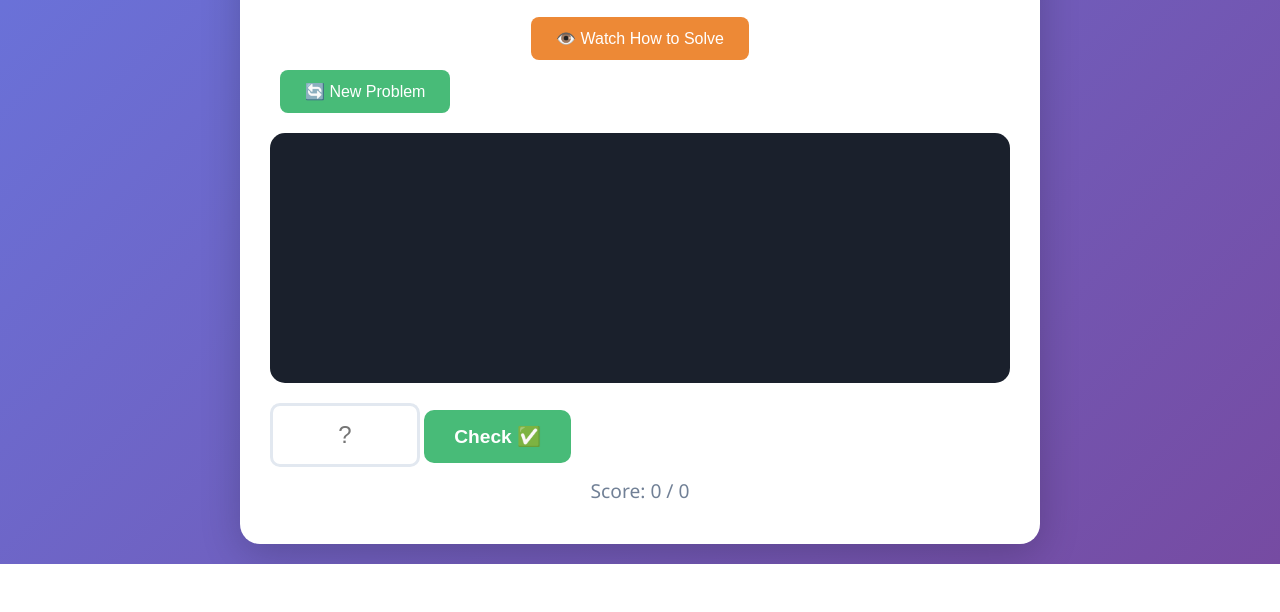
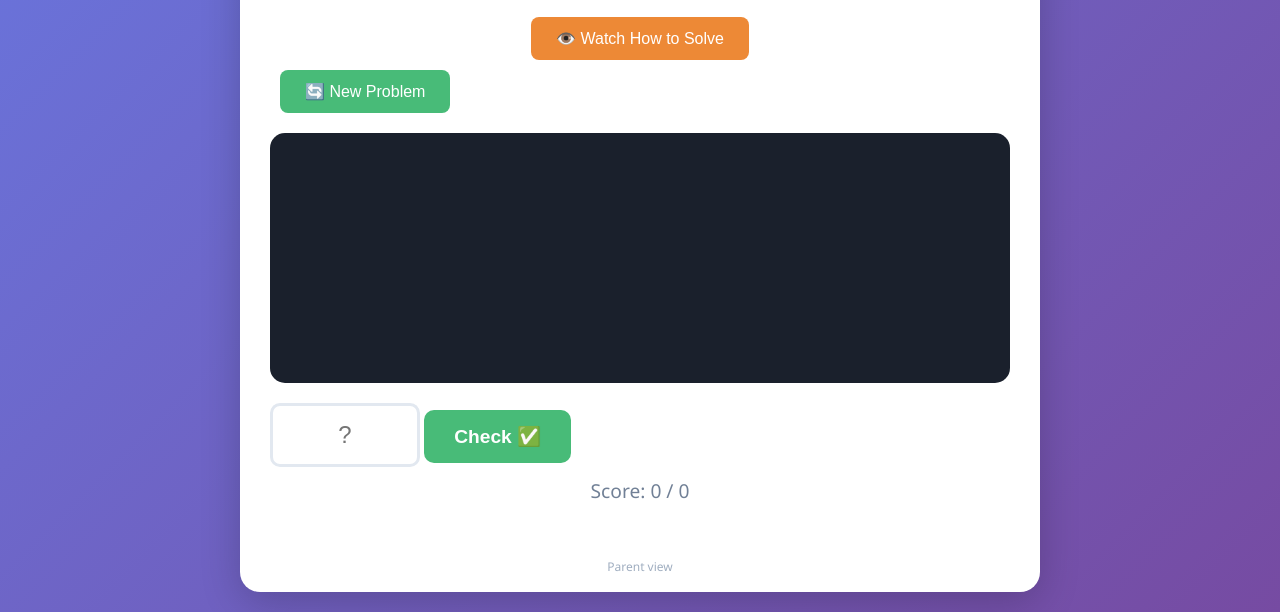
Before and after one commit to Qillen1974/math-practice, a website: page index.html in a window 1280 px wide. Shown: the part 612-1224 px from the top of the page. Before the commit the page ends 1176 px from the top, so only its background shows below. Drawn offline with Linux system fonts and the light colour scheme.

Commit message:
Add discreet Parent view link to practice page footer
Co-Authored-By: Charles Wee <charles.wee74@icloud.com>

```diff
--- a/index.html
+++ b/index.html
@@ -455,6 +455,9 @@
             <button class="next-btn" id="nextBtn" style="display: none;" onclick="generateProblem()">Next Problem ➡️</button>
 
             <div class="score" id="score">Score: 0 / 0</div>
+        </div>
+        <div style="text-align: center; padding: 10px 0 16px;">
+            <a href="/parent" style="font-size: 12px; color: #a0aec0; text-decoration: none;">Parent view</a>
         </div>
     </div>
 
```
